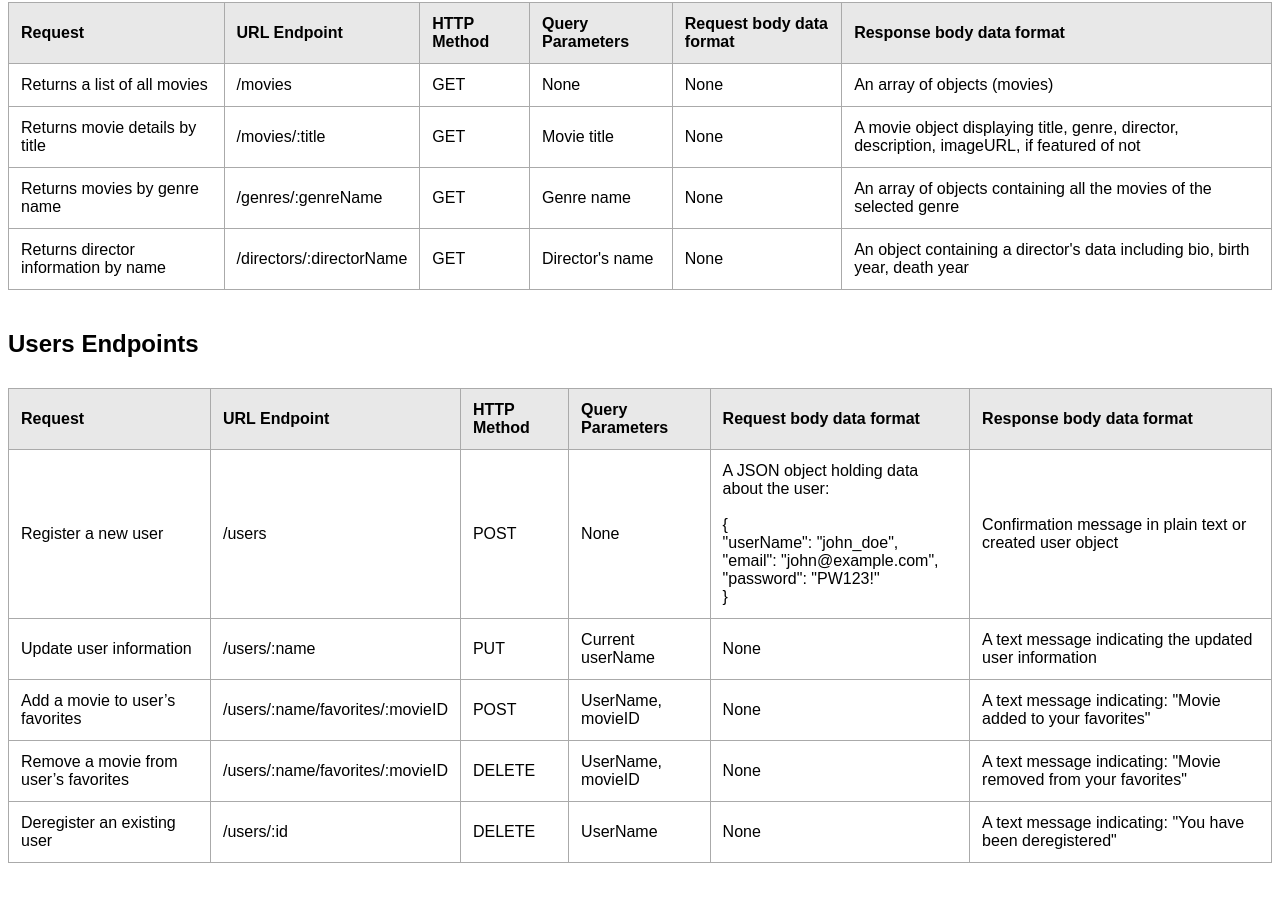
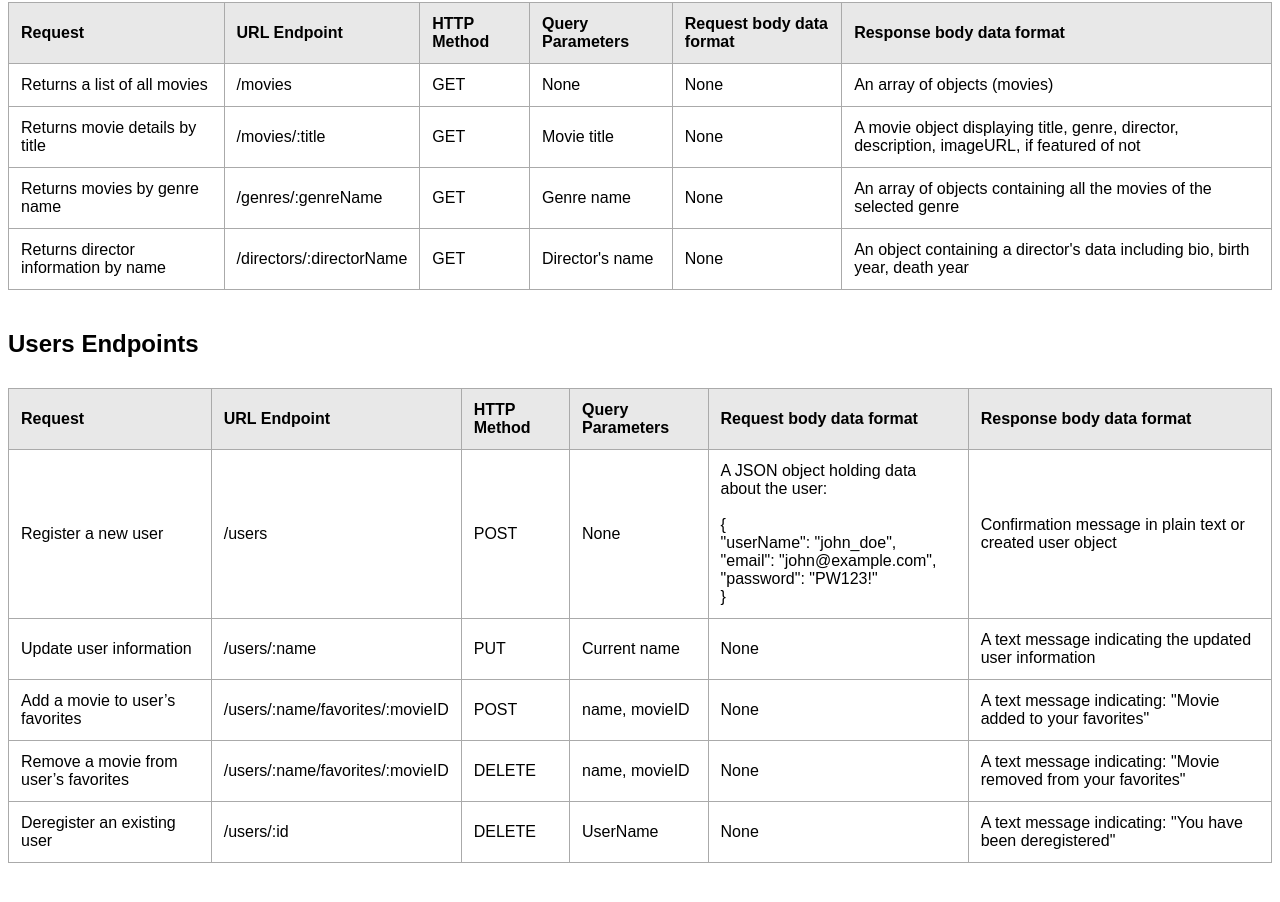
Before and after one commit to LambicJaune/movie_api, a website: page public/documentation.html in a window 1280 px wide. Shown: the part 236-1138 px from the top of the page. Drawn offline with Linux system fonts and the light colour scheme.

Commit message:
changed endpoints req param
Updated query parameters as well

```diff
--- a/public/documentation.html
+++ b/public/documentation.html
@@ -127,7 +127,7 @@
             <td>Update user information</td>
             <td>/users/:name</td>
             <td>PUT</td>
-            <td>Current userName</td>
+            <td>Current name</td>
             <td>None</td>
             <td>A text message indicating the updated user information</td>
         </tr>
@@ -136,7 +136,7 @@
             <td>Add a movie to user’s favorites</td>
             <td>/users/:name/favorites/:movieID</td>
             <td>POST</td>
-            <td>UserName, movieID</td>
+            <td>name, movieID</td>
             <td>None</td>
             <td>A text message indicating: "Movie added to your favorites"</td>
         </tr>
@@ -145,7 +145,7 @@
             <td>Remove a movie from user’s favorites</td>
             <td>/users/:name/favorites/:movieID</td>
             <td>DELETE</td>
-            <td>UserName, movieID</td>
+            <td>name, movieID</td>
             <td>None</td>
             <td>A text message indicating: "Movie removed from your favorites"</td>
         </tr>
```
